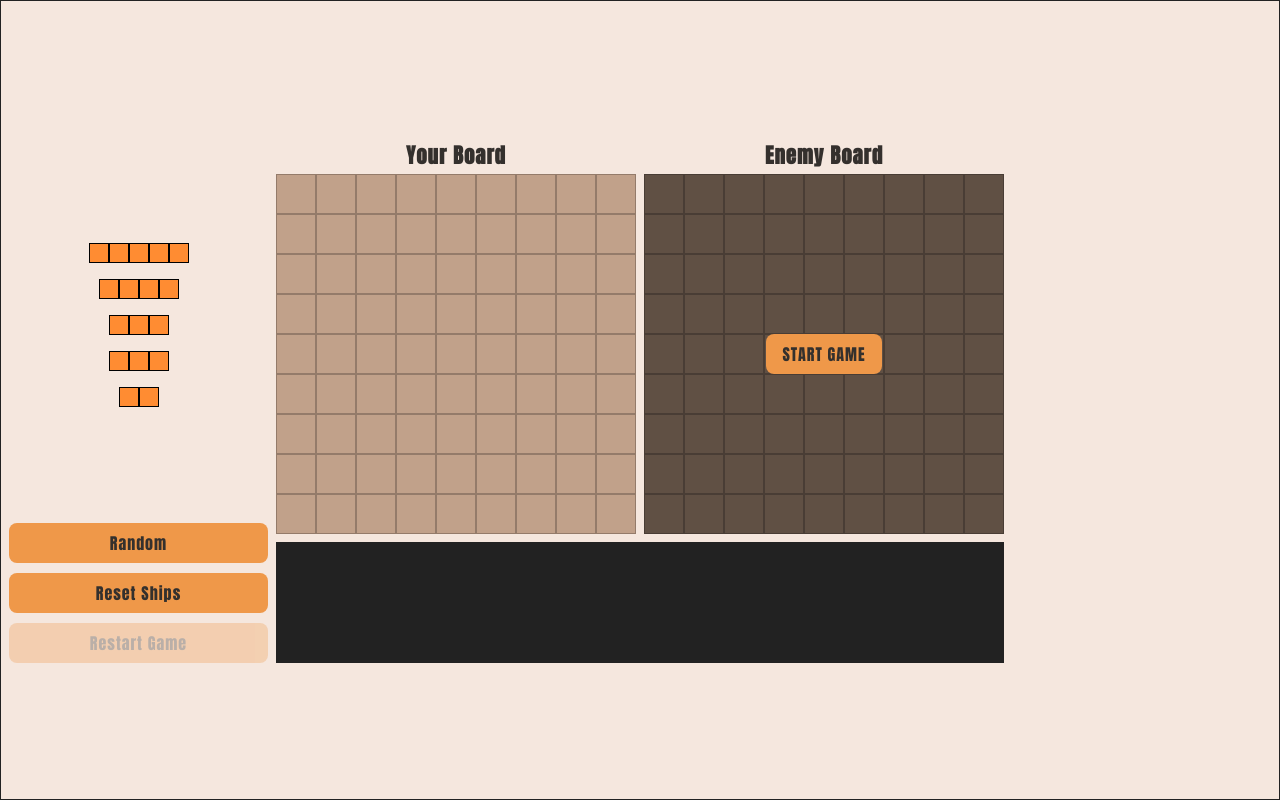
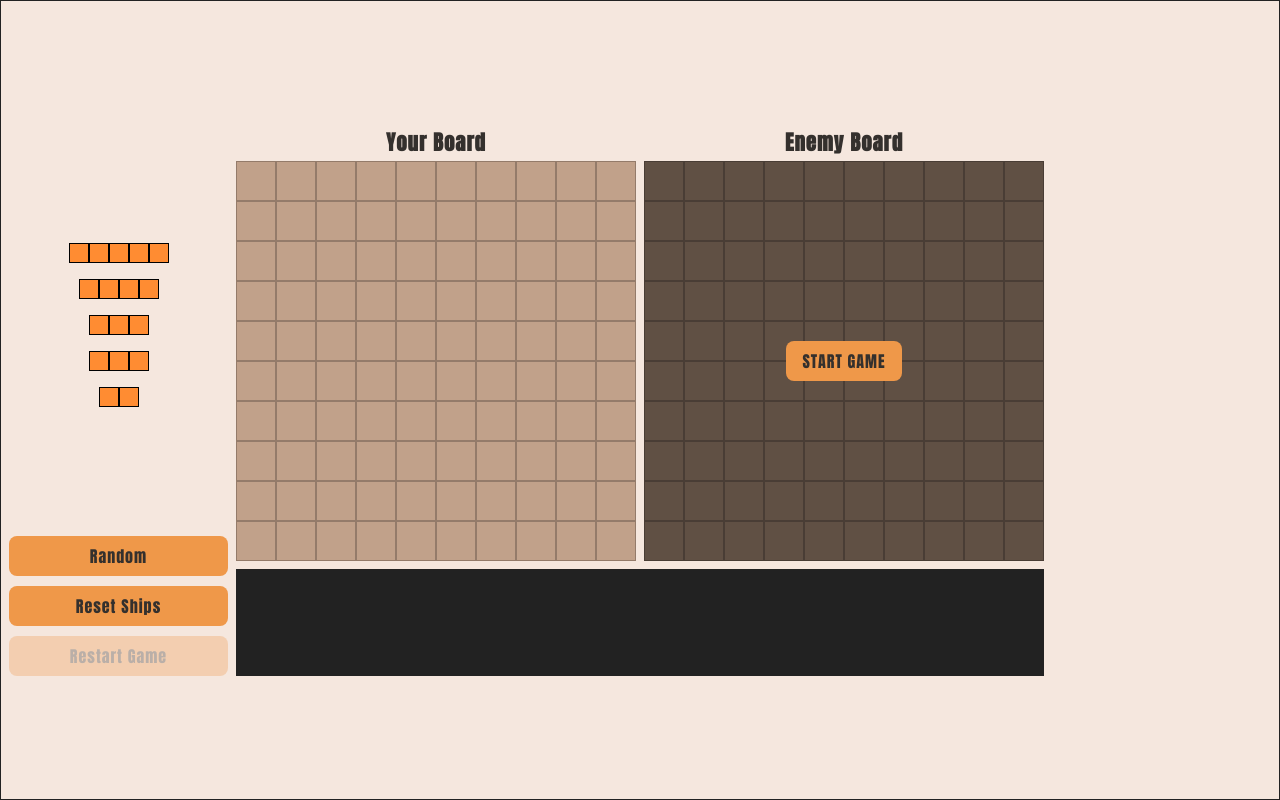
Before and after one commit to NabilHadi/battleship, a website built with webpack: page src/index.html in a window 1280 px wide. Built offline with nearby package versions, Linux system fonts and the light colour scheme.

Commit message:
Increase board size from 9x9 to 10x10

```diff
--- a/src/index.js
+++ b/src/index.js
@@ -7,11 +7,11 @@ import EventAggregator, {
 import Player, { AIPlayer } from "./player";
 import Gameboard from "./gameboard";
 
-let player1 = Player({ name: "Player1", id: 1 });
-let player1Gameboard = Gameboard(9, player1);
+let player1 = Player({ name: "You", id: 1 });
+let player1Gameboard = Gameboard(10, player1);
 
 let player2 = AIPlayer("Computer", 2, player1Gameboard);
-let player2Gameboard = Gameboard(9, player2);
+let player2Gameboard = Gameboard(10, player2);
 
 EventAggregator.publish(PRE_GAME_STAGE_EVENT, {
   p1: player1,
--- a/src/styles/style.css
+++ b/src/styles/style.css
@@ -167,8 +167,8 @@ body {
 .player-container .board {
   flex: 1;
   display: grid;
-  grid-template-columns: repeat(9, minmax(40px, 1fr));
-  grid-template-rows: repeat(9, minmax(40px, 1fr));
+  grid-template-columns: repeat(10, minmax(40px, 1fr));
+  grid-template-rows: repeat(10, minmax(40px, 1fr));
   justify-content: center;
   align-items: center;
   background-color: #c1a18a;
```
